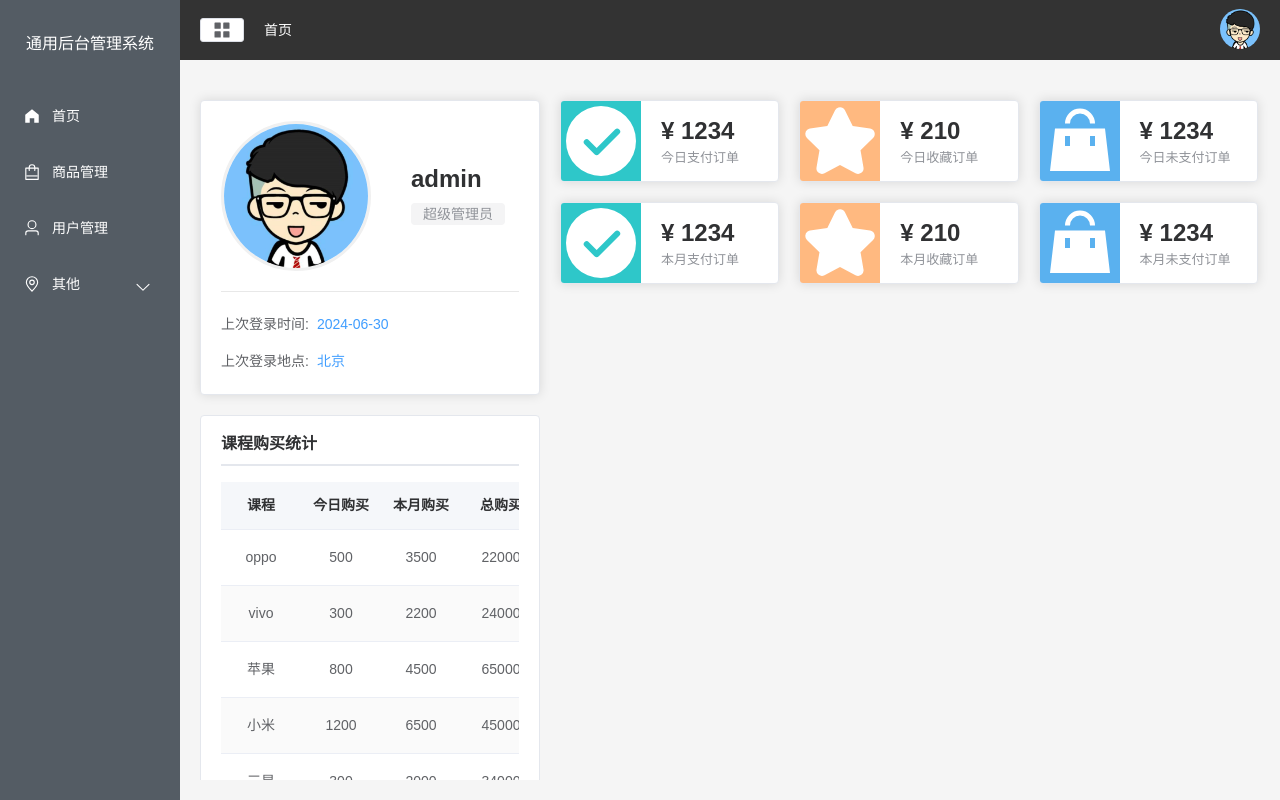
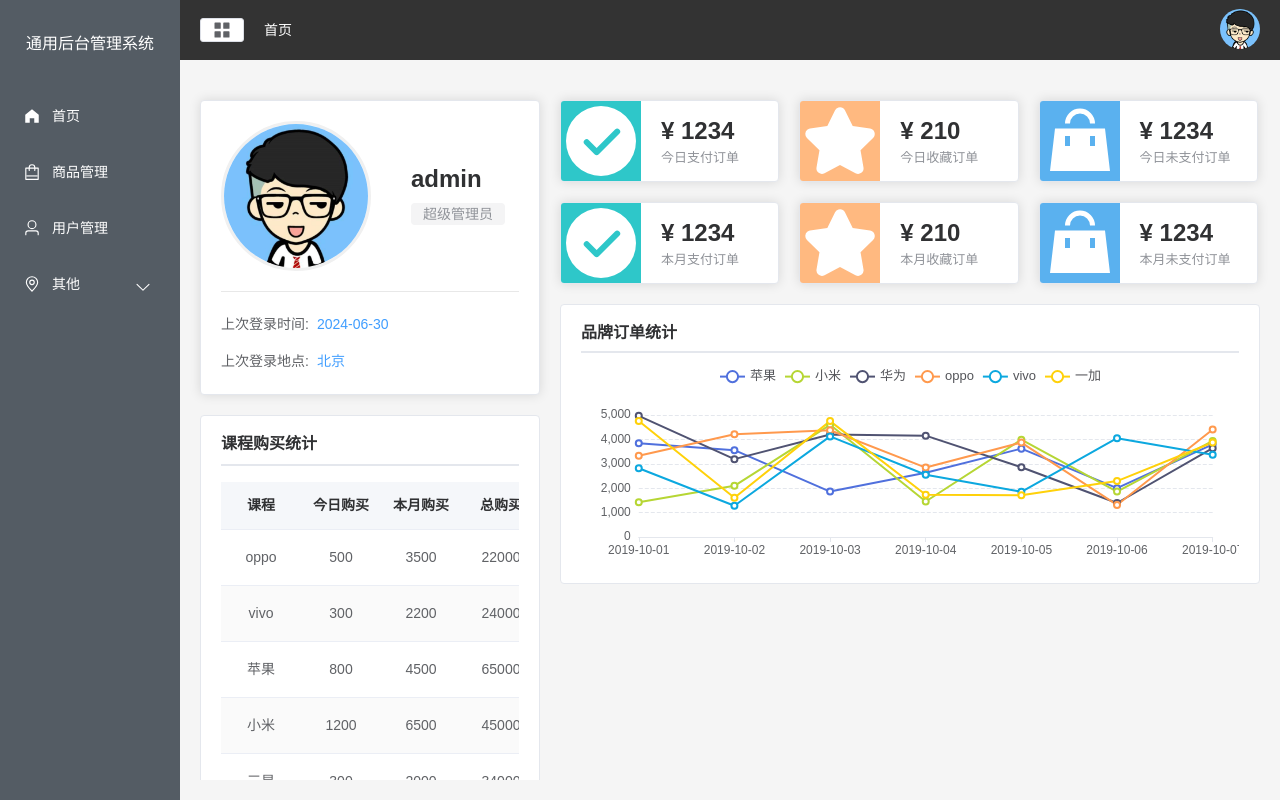
Before and after one commit to yycy134679/vue3-management-platform, a Vue app: page /#/home in a window 1280 px wide. Built offline with nearby package versions, Linux system fonts and the light colour scheme.

Commit message:
feat(Home): 新增品牌订单统计折线图
首页新增品牌订单统计折线图，异步获取数据并使用 ECharts 渲染，支持多品牌动态展示。完善样式与响应式布局，提升数据可视化与交互体验。

```diff
--- a/src/views/Home.vue
+++ b/src/views/Home.vue
@@ -62,13 +62,22 @@
           </div>
         </el-card>
       </div>
+
+      <!-- 折线图 -->
+      <el-card shadow="hover" class="chart-card">
+        <div class="chart-header">
+          <h3 class="chart-title">品牌订单统计</h3>
+        </div>
+        <div ref="orderChartRef" class="chart-container"></div>
+      </el-card>
     </el-col>
   </el-row>
 </template>
 
 <script setup>
-import { ref, onMounted, getCurrentInstance } from 'vue'
+import { ref, onMounted, getCurrentInstance, nextTick } from 'vue'
 import * as ElementPlusIconsVue from '@element-plus/icons-vue'
+import * as echarts from 'echarts'
 
 // 数据
 
@@ -77,6 +86,8 @@ const { proxy } = getCurrentInstance()
 // 表格数据
 const tableData = ref([])
 const countData = ref([])
+const orderChartRef = ref(null)
+let orderChart = null
 
 // 表格列标签
 const tableLabel = ref({
@@ -113,9 +124,117 @@ const getCountData = async () => {
   countData.value = data
 }
 
+// 初始化折线图
+const initOrderChart = async () => {
+  const chartData = await proxy.$api.home.getChartData()
+  console.log('获取到的图表数据:', chartData) // 调试日志
+
+  await nextTick()
+
+  if (!orderChartRef.value) return
+
+  // 销毁旧的图表实例
+  if (orderChart) {
+    orderChart.dispose()
+  }
+
+  // 创建新的图表实例
+  orderChart = echarts.init(orderChartRef.value)
+
+  const { date, data } = chartData.orderData
+
+  // 获取所有品牌名称
+  const brands = Object.keys(data[0])
+
+  // 生成系列数据
+  const series = brands.map((brand) => ({
+    name: brand,
+    type: 'line',
+    smooth: false, // 使用折线而不是平滑曲线
+    data: data.map((item) => item[brand]),
+  }))
+
+  const option = {
+    tooltip: {
+      trigger: 'axis',
+      axisPointer: {
+        type: 'cross',
+        label: {
+          backgroundColor: '#6a7985',
+        },
+      },
+      // 自定义 tooltip 显示内容
+      formatter: (params) => {
+        const dateIndex = params[0].dataIndex
+        let html = `<div style="font-weight: 600; margin-bottom: 8px;">${date[dateIndex]}</div>`
+        params.forEach((param) => {
+          html += `
+            <div style="display: flex; align-items: center; margin: 4px 0;">
+              <span style="display: inline-block; width: 10px; height: 10px; border-radius: 50%; background-color: ${param.color}; margin-right: 8px;"></span>
+              <span style="flex: 1;">${param.seriesName}:</span>
+              <span style="font-weight: 600; margin-left: 20px;">${param.value}</span>
+            </div>
+          `
+        })
+        return html
+      },
+    },
+    legend: {
+      data: brands,
+      top: 0, // 品牌标签放在头部
+      textStyle: {
+        fontSize: 13,
+      },
+    },
+    grid: {
+      left: '3%',
+      right: '4%',
+      bottom: '3%',
+      top: '50px', // 为头部标签留出空间
+      containLabel: true,
+    },
+    xAxis: {
+      type: 'category',
+      boundaryGap: false,
+      data: date,
+      axisLabel: {
+        fontSize: 12,
+        color: '#606266',
+      },
+      axisLine: {
+        lineStyle: {
+          color: '#e4e7ed',
+        },
+      },
+    },
+    yAxis: {
+      type: 'value',
+      axisLabel: {
+        fontSize: 12,
+        color: '#606266',
+      },
+      splitLine: {
+        lineStyle: {
+          color: '#e4e7ed',
+          type: 'dashed',
+        },
+      },
+    },
+    series: series,
+  }
+
+  orderChart.setOption(option)
+
+  // 响应式调整
+  window.addEventListener('resize', () => {
+    orderChart?.resize()
+  })
+}
+
 onMounted(() => {
   getTableData()
   getCountData()
+  initOrderChart()
 })
 </script>
 
@@ -289,7 +408,7 @@ onMounted(() => {
 
     /* 单个统计卡片 */
     .count-card {
-      width: calc(33.33% - 14px); // 每行3个卡片，减去间距
+      width: calc(33.33% - 14px); // 每行3个卡片,减去间距
       cursor: pointer;
       transition: all 0.3s ease;
 
@@ -340,5 +459,47 @@ onMounted(() => {
       }
     }
   }
+
+  /* 折线图卡片 */
+  .chart-card {
+    margin-top: 20px;
+    transition: all 0.3s ease;
+    height: 280px; // 整个卡片高度280px
+
+    &:hover {
+      box-shadow: 0 4px 12px rgba(0, 0, 0, 0.1);
+    }
+
+    /* 卡片内容区域 */
+    :deep(.el-card__body) {
+      height: 100%;
+      display: flex;
+      flex-direction: column;
+      padding: 20px;
+    }
+
+    /* 图表标题区域 */
+    .chart-header {
+      margin-bottom: 12px;
+      padding-bottom: 10px;
+      border-bottom: 2px solid #e4e7ed;
+      flex-shrink: 0; // 防止标题区域被压缩
+    }
+
+    /* 图表标题文字 */
+    .chart-title {
+      margin: 0;
+      font-size: 16px;
+      font-weight: 600;
+      color: #303133;
+    }
+
+    /* 图表容器 */
+    .chart-container {
+      width: 100%;
+      flex: 1; // 自动填充剩余空间
+      min-height: 0; // 确保能够正确缩小
+    }
+  }
 }
 </style>
```
